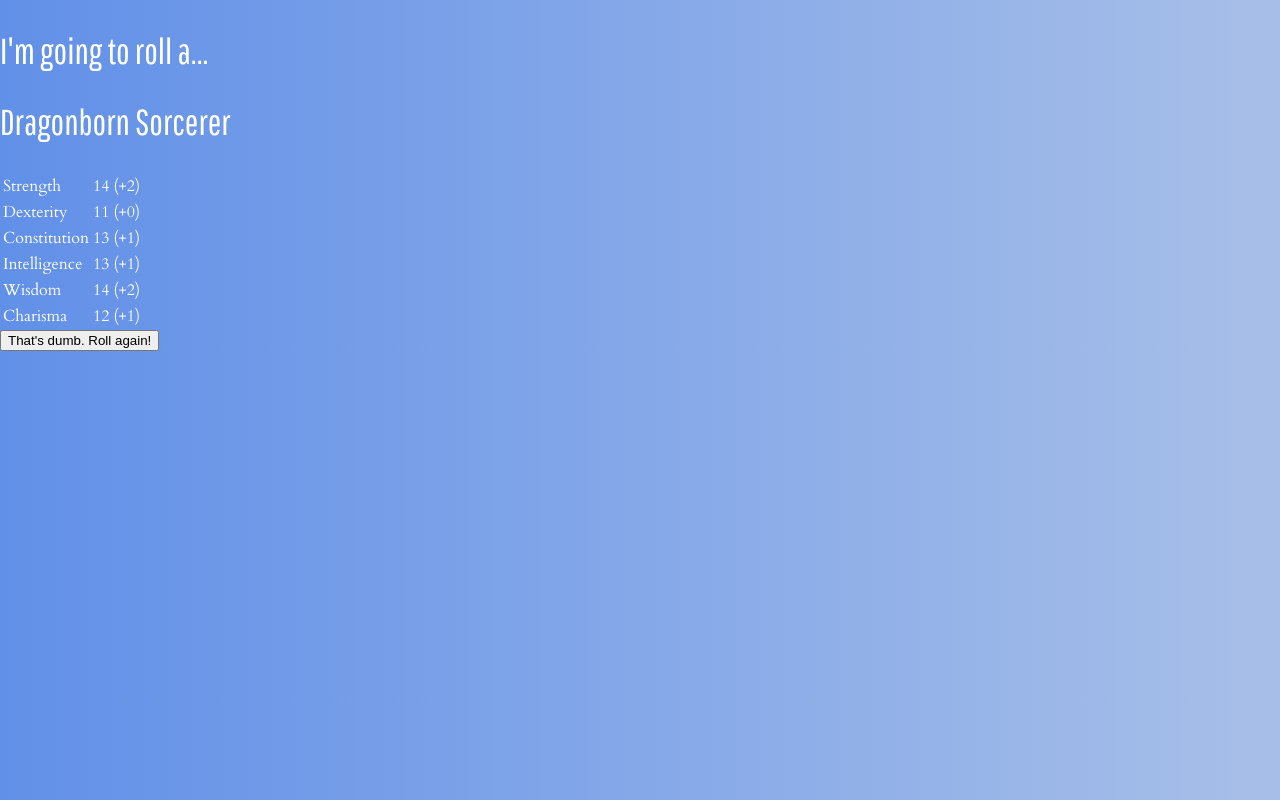
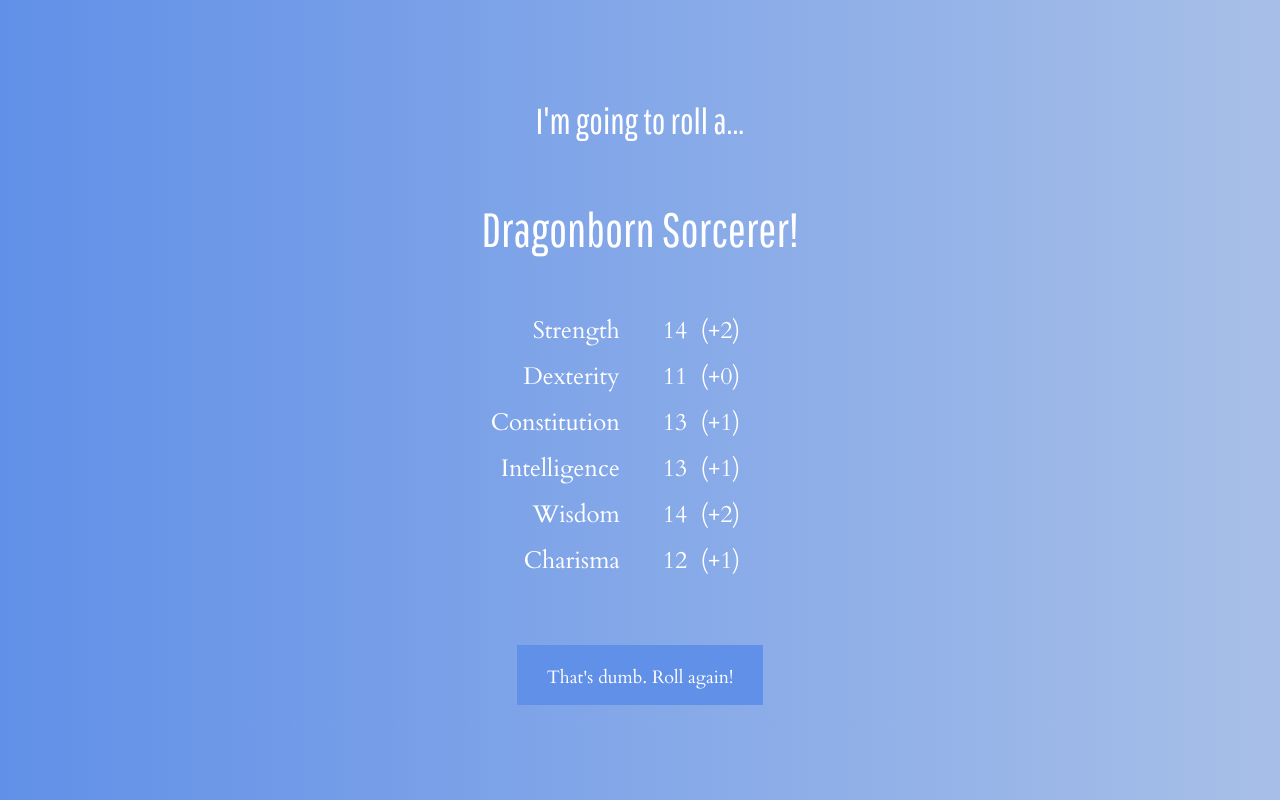
Before and after one commit to jaypea07/character-generator, a React (Create React App) app: page / in a window 1280 px wide. Built offline with nearby package versions, Linux system fonts and the light colour scheme.

Commit message:
Adding all (most of) the styles

```diff
--- a/src/character/character.css
+++ b/src/character/character.css
@@ -1,7 +1,21 @@
-h2 {
+.name {
+	margin: 60px 0 50px;
 	font-size: 48px;
 }
 
 table {
+	margin: 0 auto;
+	padding-right: 40px;
 	font-family: 'Cardo', serif;
+	font-size: 24px;
+	line-height: 42px;
 }
+
+td {
+	padding-right: 10px;
+}
+
+.ability-name {
+	text-align: right;
+	padding-right: 40px;
+}
--- a/src/character/character.tsx
+++ b/src/character/character.tsx
@@ -13,7 +13,7 @@ export class Character extends React.Component<CharacterProps, void> {
     const statList = this.props.stats.map(stat => {
       return (
         <tr key={stat.name}>
-          <td>{stat.name}</td>
+          <td className="ability-name">{stat.name}</td>
           <td>{stat.score}</td>
           <td>({stat.modifier})</td>
         </tr>
@@ -22,7 +22,7 @@ export class Character extends React.Component<CharacterProps, void> {
 
     return (
       <section>
-        <h2>{this.randomize(CONSTANTS.RACES)} {this.randomize(CONSTANTS.CLASSES)}</h2>
+        <h2 className="name">{this.randomize(CONSTANTS.RACES)} {this.randomize(CONSTANTS.CLASSES)}!</h2>
 
         <table><tbody>{statList}</tbody></table>
       </section>
--- a/src/core/app.css
+++ b/src/core/app.css
@@ -5,3 +5,35 @@ h1 {
 h2 {
   font-size: 36px;
 }
+
+section {
+  margin: 0 auto;
+  width: 500px;
+  text-align: center;
+}
+
+.container {
+  margin-top: 100px;
+}
+
+button {
+  background-color: #6190E8;
+  border: none;
+  color: #FFFFFF;
+  font-family: 'Cardo', serif;
+  font-size: 18px;
+  padding: 20px 30px 15px;
+  margin: 60px 0 20px;
+  transition: background-color 100ms ease-out 100ms;
+  cursor: pointer;
+  /*box-shadow: 10px 10px 10px 10px #000;*/
+}
+
+button:hover {
+  background-color: #5C89DE;
+}
+
+button:focus {
+  outline: none;
+  box-shadow: 5px 5px 0px 0 #4366A7
+}
--- a/src/core/app.tsx
+++ b/src/core/app.tsx
@@ -16,7 +16,7 @@ class App extends React.Component<{}, AppState> {
 
   render() {
     return (
-      <section>
+      <section className="container">
         <h1>Dungeons &amp; Dragons Character Generator</h1>
         <h2>I'm going to roll a...</h2>
         <Character stats={this.state.abilityScores} />
```
